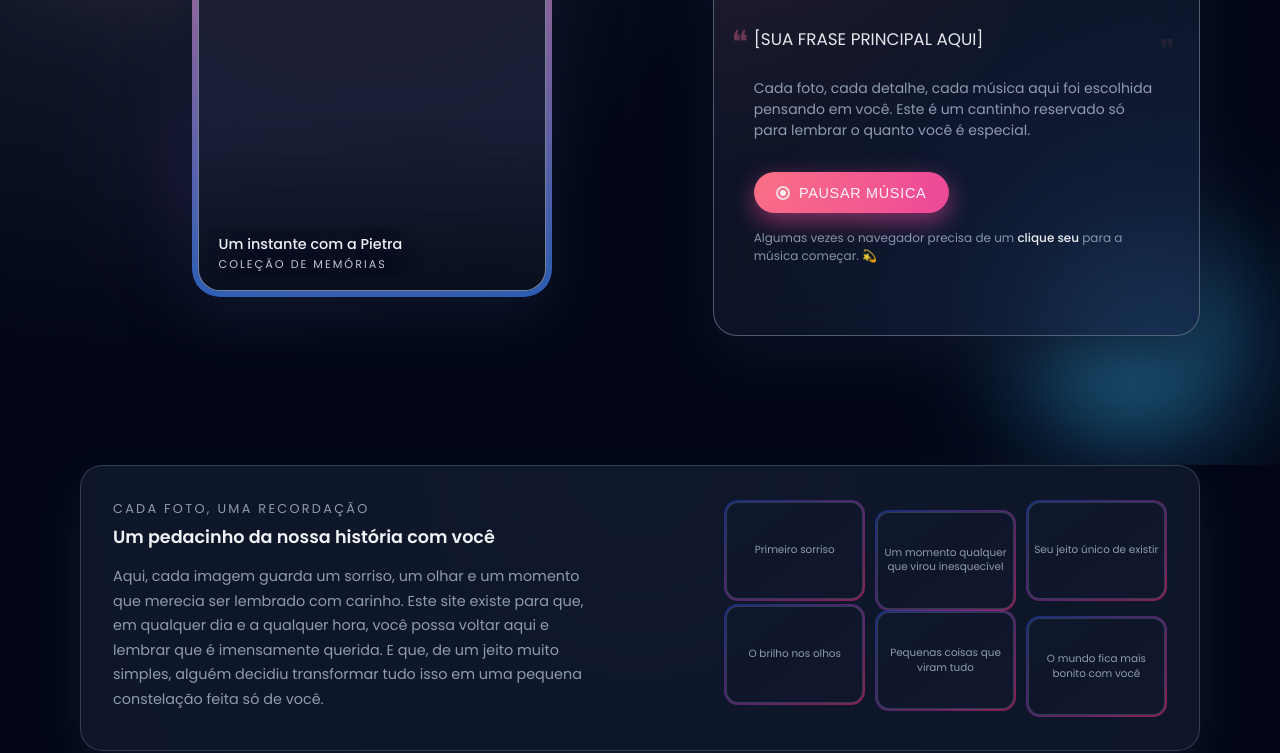
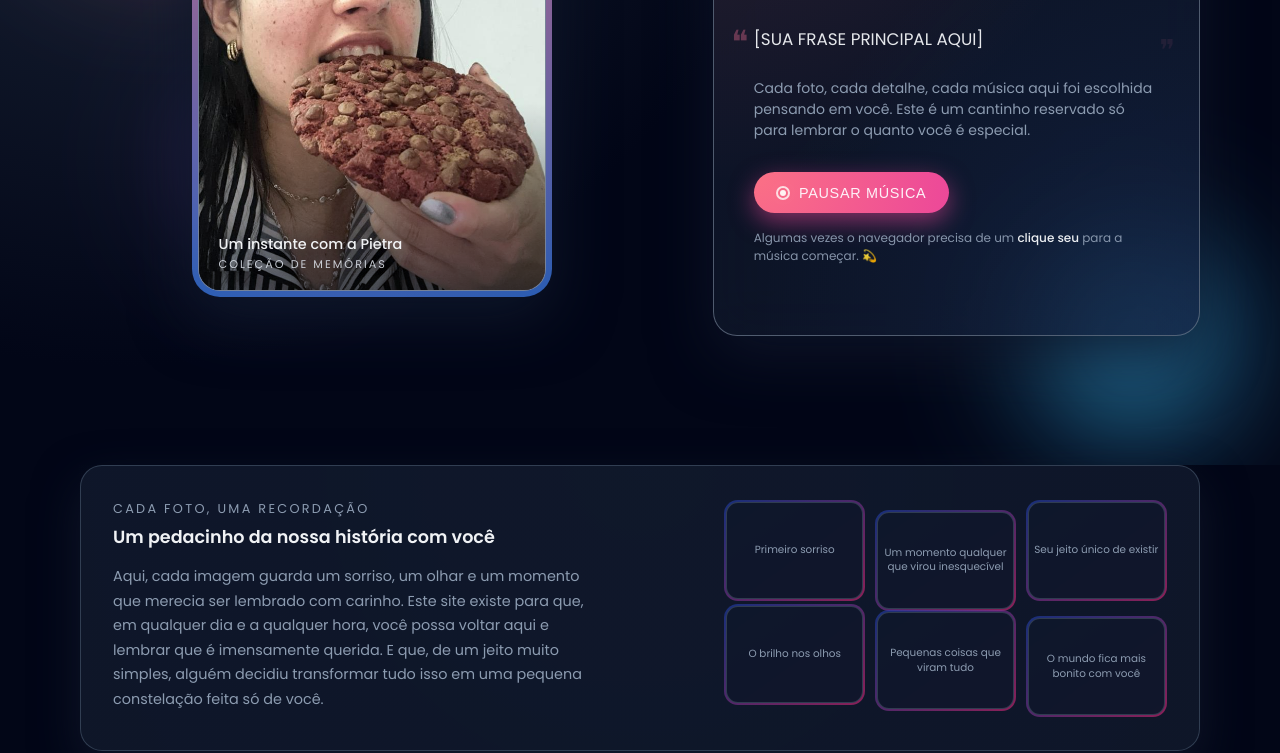
Before and after one commit to kaikyGomezz/Azedinha, a plain HTML site: page index.html in a window 1280 px wide. Shown: the part 335-1088 px from the top of the page. Drawn offline with Linux system fonts and the light colour scheme.

Commit message:
Update index.html

```diff
--- a/index.html
+++ b/index.html
@@ -685,12 +685,12 @@
             <div class="photo-slider">
               <!--
                 ⬇️ TROCAR AS FOTOS AQUI
-                - Agora está usando o arquivo "ft1.jpeg".
-                - Se você subir mais fotos (ft2.jpeg, ft3.jpeg...), é só colocar no array lá embaixo no JavaScript.
+                - Agora está usando o arquivo "ft1.jpeg.jpeg".
+                - Se você subir mais fotos (ft2, ft3...), é só colocar no array lá embaixo no JavaScript.
               -->
               <img
                 id="sliderImage"
-                src="ft1.jpeg"
+                src="img/ft1.jpeg.jpeg"
                 alt="Foto de Pietra"
               />
               <div class="photo-overlay-gradient"></div>
@@ -820,13 +820,12 @@
     // ========== SLIDESHOW DE FOTOS ==========
     (function () {
       // ⬇️ ADICIONE SUAS FOTOS AQUI
-      // No momento está só com "ft1.jpeg".
-      // Se você subir ft2.jpeg, ft3.jpeg etc., é só ir colocando na lista.
+      // Agora está usando "img/ft1.jpeg.jpeg".
       const photos = [
-        "ft1.jpeg",
-        // "ft2.jpeg",
-        // "ft3.jpeg",
-        // "ft4.jpeg",
+        "img/ft1.jpeg.jpeg",
+        // Se você subir mais, é só ir acrescentando aqui:
+        // "img/ft2.jpeg.jpeg",
+        // "img/ft3.jpeg.jpeg",
       ];
 
       const sliderImage = document.getElementById("sliderImage");
```
